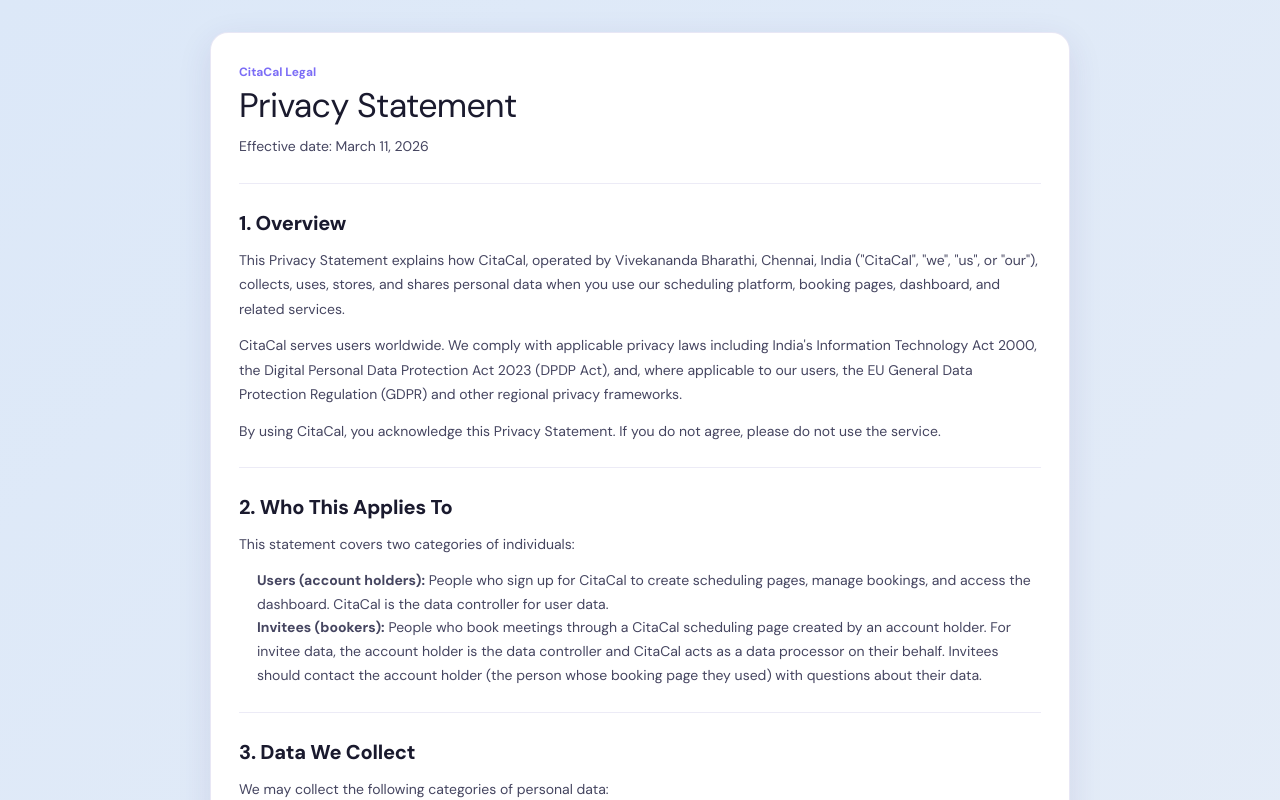
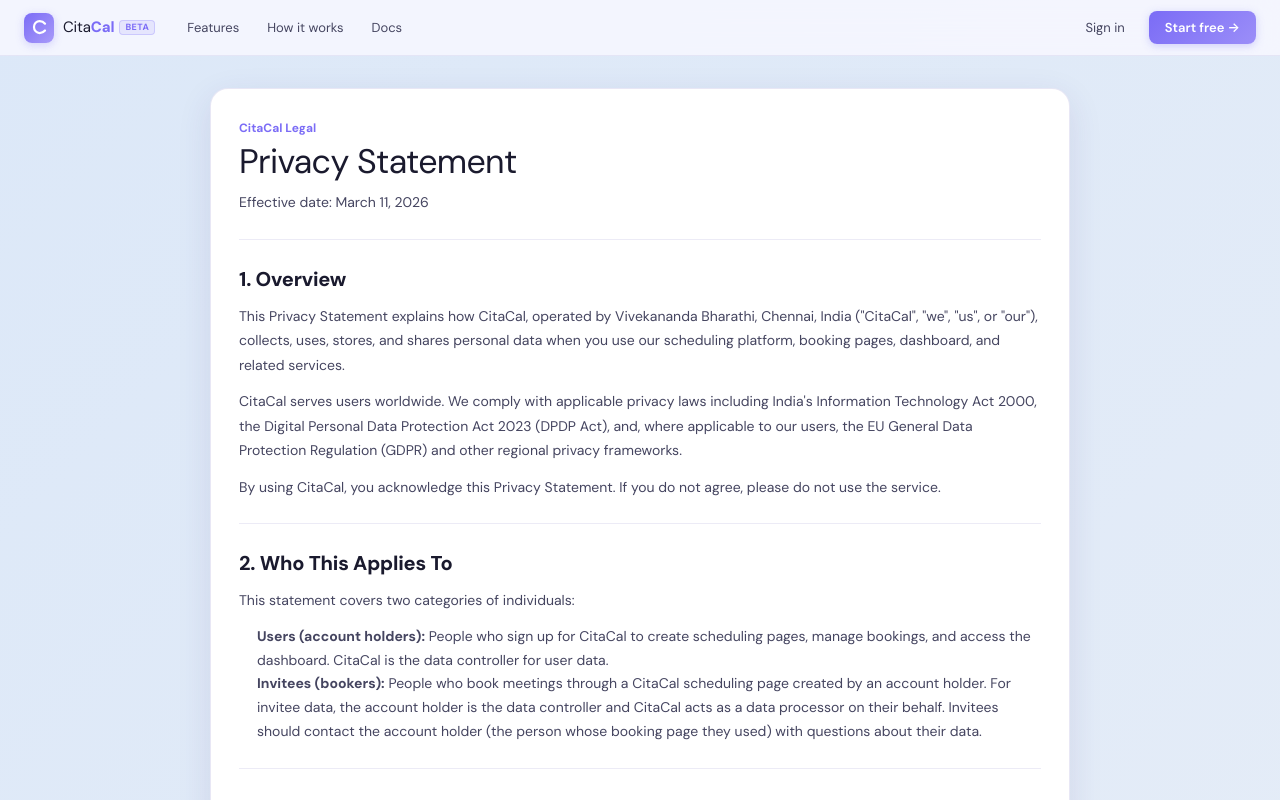
Before and after one commit to bharathi-bv/trackcal, a Next.js app: page /privacy in a window 1280 px wide. Shown: the top 800 px of the page. Built offline with nearby package versions, Linux system fonts and the light colour scheme; no server answers.

Commit message:
oauth error fix

```diff
--- a/src/app/api/auth/google/claim-calendar/route.ts
+++ b/src/app/api/auth/google/claim-calendar/route.ts
@@ -32,7 +32,7 @@
   try {
     const clerk = await clerkClient();
     const tokens = await clerk.users.getUserOauthAccessToken(userId, "oauth_google");
-    const oauthToken = tokens.data?.[0] ?? tokens[0] ?? null;
+    const oauthToken = tokens.data?.[0] ?? null;
 
     if (!oauthToken?.token) {
       // Token not available — fall back to standard calendar OAuth
--- a/src/app/page.tsx
+++ b/src/app/page.tsx
@@ -1,6 +1,7 @@
 import Link from "next/link";
 import { redirect } from "next/navigation";
 import { auth } from "@clerk/nextjs/server";
+import LandingNav from "@/components/marketing/LandingNav";
 
 /* ─── Reusable sub-components ─────────────────────────────── */
 
@@ -165,64 +166,6 @@
         <span style={{ fontSize: 14 }}>✓</span> {withVal}
       </span>
     </div>
-  );
-}
-
-/* ─── Nav ───────────────────────────────────────────────────── */
-function LandingNav({ isLoggedIn }: { isLoggedIn: boolean }) {
-  return (
-    <nav style={{
-      position: "sticky", top: 0, zIndex: 100,
-      background: "rgba(248,248,255,0.82)",
-      backdropFilter: "blur(16px)",
-      borderBottom: "1px solid rgba(200,198,230,0.35)",
-      padding: "0 24px",
-      display: "flex", alignItems: "center", gap: 32, height: 56,
-    }}>
-      {/* Logo */}
-      <a href="/" style={{ display: "flex", alignItems: "center", gap: 9, textDecoration: "none" }}>
-        <div style={{ width: 30, height: 30, borderRadius: 8, background: "linear-gradient(135deg, #7B6CF6, #A89AF9)", display: "flex", alignItems: "center", justifyContent: "center", flexShrink: 0, boxShadow: "0 2px 8px rgba(123,108,246,0.28)" }}>
-          <svg width="17" height="17" viewBox="-2 0 20 20" fill="none">
-            <path d="M14.5 5.5C13 3.7 10.8 2.5 8.2 2.5C4.5 2.5 1.5 5.5 1.5 9.5C1.5 13.5 4.5 16.5 8.2 16.5C10.8 16.5 13 15.3 14.5 13.5" stroke="white" strokeWidth="2.6" strokeLinecap="round"/>
-          </svg>
-        </div>
-        <span style={{ display: "flex", alignItems: "center", gap: 5 }}>
-          <span style={{ fontSize: 15, fontFamily: "var(--font-sans)", letterSpacing: "-0.01em", lineHeight: 1 }}>
-            <span style={{ fontWeight: 400, color: "#1A1A2E" }}>Cita</span><span style={{ fontWeight: 800, color: "#7B6CF6" }}>Cal</span>
-          </span>
-          <span style={{ fontSize: 9, fontWeight: 700, color: "#7B6CF6", background: "rgba(123,108,246,0.12)", border: "1px solid rgba(123,108,246,0.25)", borderRadius: 4, padding: "2px 5px", letterSpacing: "0.05em", lineHeight: 1 }}>BETA</span>
-        </span>
-      </a>
-
-      <div className="landing-nav-links" style={{ display: "flex", alignItems: "center", gap: 28, flex: 1 }}>
-        <a href="#features" style={{ fontSize: 13, color: "#454560", textDecoration: "none", fontFamily: "var(--font-sans)" }}>Features</a>
-        <a href="#how-it-works" style={{ fontSize: 13, color: "#454560", textDecoration: "none", fontFamily: "var(--font-sans)" }}>How it works</a>
-        <a href="/docs" style={{ fontSize: 13, color: "#454560", textDecoration: "none", fontFamily: "var(--font-sans)" }}>Docs</a>
-      </div>
-
-      <div style={{ display: "flex", alignItems: "center", gap: 10 }}>
-        {isLoggedIn ? (
-          <Link href="/app/dashboard" style={{
-            fontSize: 13, fontWeight: 600, color: "#FFF", textDecoration: "none",
-            padding: "7px 16px", borderRadius: 8,
-            background: "linear-gradient(135deg, #7B6CF6, #9B8EF8)",
-            boxShadow: "0 2px 8px rgba(123,108,246,0.30)",
-            fontFamily: "var(--font-sans)",
-          }}>Go to Dashboard →</Link>
-        ) : (
-          <>
-            <Link href="/login" style={{ fontSize: 13, color: "#454560", textDecoration: "none", padding: "7px 14px", fontFamily: "var(--font-sans)" }}>Sign in</Link>
-            <Link href="/signup" style={{
-              fontSize: 13, fontWeight: 600, color: "#FFF", textDecoration: "none",
-              padding: "7px 16px", borderRadius: 8,
-              background: "linear-gradient(135deg, #7B6CF6, #9B8EF8)",
-              boxShadow: "0 2px 8px rgba(123,108,246,0.30)",
-              fontFamily: "var(--font-sans)",
-            }}>Start free →</Link>
-          </>
-        )}
-      </div>
-    </nav>
   );
 }
 
@@ -755,11 +698,11 @@
           </span>
         </div>
         <div style={{ display: "flex", gap: 24, fontSize: 12, color: "#9090B8" }}>
-          <a href="/docs" style={{ color: "#9090B8", textDecoration: "none" }}>Documentation</a>
-          <a href="/terms" style={{ color: "#9090B8", textDecoration: "none" }}>Terms</a>
-          <a href="/privacy" style={{ color: "#9090B8", textDecoration: "none" }}>Privacy</a>
-          <a href="/login" style={{ color: "#9090B8", textDecoration: "none" }}>Sign in</a>
-          <a href="/signup" style={{ color: "#9090B8", textDecoration: "none" }}>Sign up</a>
+          <Link href="/docs" style={{ color: "#9090B8", textDecoration: "none" }}>Documentation</Link>
+          <Link href="/terms" style={{ color: "#9090B8", textDecoration: "none" }}>Terms</Link>
+          <Link href="/privacy" style={{ color: "#9090B8", textDecoration: "none" }}>Privacy</Link>
+          <Link href="/login" style={{ color: "#9090B8", textDecoration: "none" }}>Sign in</Link>
+          <Link href="/signup" style={{ color: "#9090B8", textDecoration: "none" }}>Sign up</Link>
         </div>
         <div style={{ fontSize: 12, color: "#B4B4CC" }}>© 2026 CitaCal</div>
       </footer>
--- a/src/app/privacy/page.tsx
+++ b/src/app/privacy/page.tsx
@@ -1,6 +1,8 @@
 import type { Metadata } from "next";
 import Link from "next/link";
 import type { CSSProperties } from "react";
+import { auth } from "@clerk/nextjs/server";
+import LandingNav from "@/components/marketing/LandingNav";
 
 export const metadata: Metadata = {
   title: "Privacy Statement | CitaCal",
@@ -36,16 +38,25 @@
   marginTop: 24,
 };
 
-export default function PrivacyPage() {
+export default async function PrivacyPage() {
+  let isLoggedIn = false;
+  try {
+    const { userId } = await auth();
+    isLoggedIn = !!userId;
+  } catch {
+    // auth may not be available in some environments — graceful fallback
+  }
+
   return (
-    <main
+    <div
       style={{
         minHeight: "100vh",
         background:
           "linear-gradient(135deg, #dce8f8 0%, #e8eef7 60%, #d8e4f4 100%)",
-        padding: "32px 20px 64px",
       }}
     >
+      <LandingNav isLoggedIn={isLoggedIn} />
+      <main style={{ padding: "32px 20px 64px" }}>
       <div
         style={{
           maxWidth: 860,
@@ -351,6 +362,7 @@
           </p>
         </section>
       </div>
-    </main>
+      </main>
+    </div>
   );
 }
--- a/src/app/terms/page.tsx
+++ b/src/app/terms/page.tsx
@@ -1,6 +1,8 @@
 import type { Metadata } from "next";
 import Link from "next/link";
 import type { CSSProperties } from "react";
+import { auth } from "@clerk/nextjs/server";
+import LandingNav from "@/components/marketing/LandingNav";
 
 export const metadata: Metadata = {
   title: "Terms of Service | CitaCal",
@@ -36,16 +38,25 @@
   marginTop: 24,
 };
 
-export default function TermsPage() {
+export default async function TermsPage() {
+  let isLoggedIn = false;
+  try {
+    const { userId } = await auth();
+    isLoggedIn = !!userId;
+  } catch {
+    // auth may not be available in some environments — graceful fallback
+  }
+
   return (
-    <main
+    <div
       style={{
         minHeight: "100vh",
         background:
           "linear-gradient(135deg, #dce8f8 0%, #e8eef7 60%, #d8e4f4 100%)",
-        padding: "32px 20px 64px",
       }}
     >
+      <LandingNav isLoggedIn={isLoggedIn} />
+      <main style={{ padding: "32px 20px 64px" }}>
       <div
         style={{
           maxWidth: 860,
@@ -283,6 +294,7 @@
           </p>
         </section>
       </div>
-    </main>
+      </main>
+    </div>
   );
 }
--- /dev/null
+++ b/src/components/marketing/LandingNav.tsx
@@ -0,0 +1,117 @@
+import Link from "next/link";
+
+export default function LandingNav({ isLoggedIn }: { isLoggedIn: boolean }) {
+  return (
+    <nav
+      style={{
+        position: "sticky",
+        top: 0,
+        zIndex: 100,
+        background: "rgba(248,248,255,0.82)",
+        backdropFilter: "blur(16px)",
+        borderBottom: "1px solid rgba(200,198,230,0.35)",
+        padding: "0 24px",
+        display: "flex",
+        alignItems: "center",
+        gap: 32,
+        height: 56,
+      }}
+    >
+      <Link href="/" style={{ display: "flex", alignItems: "center", gap: 9, textDecoration: "none" }}>
+        <div
+          style={{
+            width: 30,
+            height: 30,
+            borderRadius: 8,
+            background: "linear-gradient(135deg, #7B6CF6, #A89AF9)",
+            display: "flex",
+            alignItems: "center",
+            justifyContent: "center",
+            flexShrink: 0,
+            boxShadow: "0 2px 8px rgba(123,108,246,0.28)",
+          }}
+        >
+          <svg width="17" height="17" viewBox="-2 0 20 20" fill="none" aria-hidden>
+            <path d="M14.5 5.5C13 3.7 10.8 2.5 8.2 2.5C4.5 2.5 1.5 5.5 1.5 9.5C1.5 13.5 4.5 16.5 8.2 16.5C10.8 16.5 13 15.3 14.5 13.5" stroke="white" strokeWidth="2.6" strokeLinecap="round" />
+          </svg>
+        </div>
+        <span style={{ display: "flex", alignItems: "center", gap: 5 }}>
+          <span style={{ fontSize: 15, fontFamily: "var(--font-sans)", letterSpacing: "-0.01em", lineHeight: 1 }}>
+            <span style={{ fontWeight: 400, color: "#1A1A2E" }}>Cita</span>
+            <span style={{ fontWeight: 800, color: "#7B6CF6" }}>Cal</span>
+          </span>
+          <span
+            style={{
+              fontSize: 9,
+              fontWeight: 700,
+              color: "#7B6CF6",
+              background: "rgba(123,108,246,0.12)",
+              border: "1px solid rgba(123,108,246,0.25)",
+              borderRadius: 4,
+              padding: "2px 5px",
+              letterSpacing: "0.05em",
+              lineHeight: 1,
+            }}
+          >
+            BETA
+          </span>
+        </span>
+      </Link>
+
+      <div className="landing-nav-links" style={{ display: "flex", alignItems: "center", gap: 28, flex: 1 }}>
+        <Link href="/#features" style={{ fontSize: 13, color: "#454560", textDecoration: "none", fontFamily: "var(--font-sans)" }}>
+          Features
+        </Link>
+        <Link href="/#how-it-works" style={{ fontSize: 13, color: "#454560", textDecoration: "none", fontFamily: "var(--font-sans)" }}>
+          How it works
+        </Link>
+        <Link href="/docs" style={{ fontSize: 13, color: "#454560", textDecoration: "none", fontFamily: "var(--font-sans)" }}>
+          Docs
+        </Link>
+      </div>
+
+      <div style={{ display: "flex", alignItems: "center", gap: 10 }}>
+        {isLoggedIn ? (
+          <Link
+            href="/app/dashboard"
+            style={{
+              fontSize: 13,
+              fontWeight: 600,
+              color: "#FFF",
+              textDecoration: "none",
+              padding: "7px 16px",
+              borderRadius: 8,
+              background: "linear-gradient(135deg, #7B6CF6, #9B8EF8)",
+              boxShadow: "0 2px 8px rgba(123,108,246,0.30)",
+              fontFamily: "var(--font-sans)",
+            }}
+          >
+            Go to Dashboard →
+          </Link>
+        ) : (
+          <>
+            <Link href="/login" style={{ fontSize: 13, color: "#454560", textDecoration: "none", padding: "7px 14px", fontFamily: "var(--font-sans)" }}>
+              Sign in
+            </Link>
+            <Link
+              href="/signup"
+              style={{
+                fontSize: 13,
+                fontWeight: 600,
+                color: "#FFF",
+                textDecoration: "none",
+                padding: "7px 16px",
+                borderRadius: 8,
+                background: "linear-gradient(135deg, #7B6CF6, #9B8EF8)",
+                boxShadow: "0 2px 8px rgba(123,108,246,0.30)",
+                fontFamily: "var(--font-sans)",
+              }}
+            >
+              Start free →
+            </Link>
+          </>
+        )}
+      </div>
+    </nav>
+  );
+}
```
Also changed, not shown: src/app/api/account/route.ts (+7 -4 lines).
